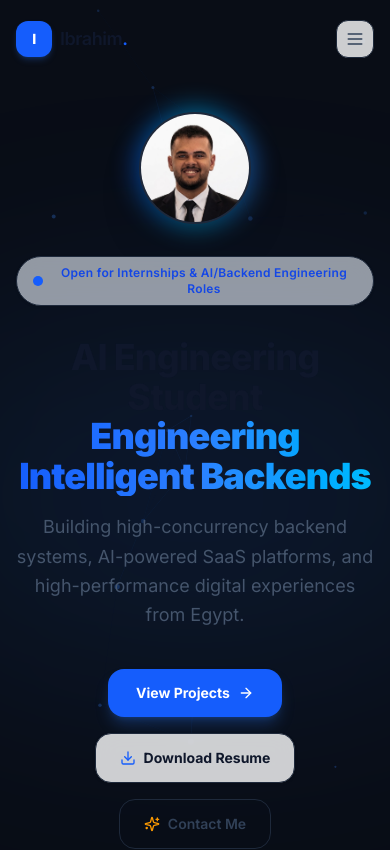
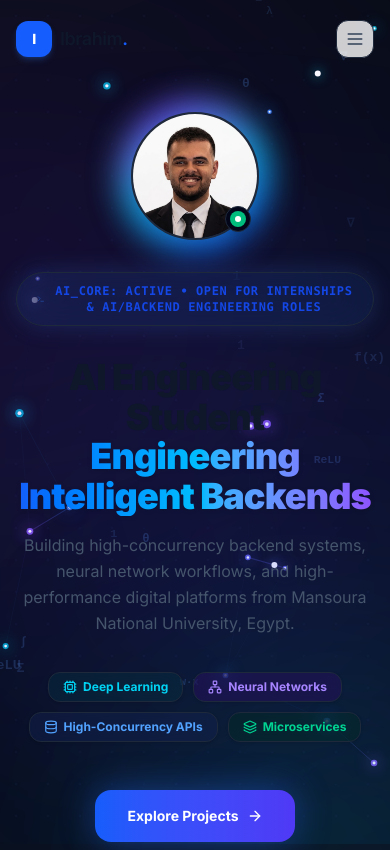
Before and after one commit to ibrahimahmed172018-hub/ibrahim-portfolio, a Next.js app: page / in a window 390 px wide. Shown: the top 850 px of the page. Built offline with nearby package versions, Linux system fonts and the light colour scheme.

Commit message:
feat: upgrade AI Neural Network canvas background, synaptic data signals, and vivid hero animations

```diff
--- a/src/components/interactive/Canvas3DBackground.tsx
+++ b/src/components/interactive/Canvas3DBackground.tsx
@@ -1,6 +1,34 @@
 "use client";
 
 import { useEffect, useRef } from "react";
+
+interface Node {
+  x: number;
+  y: number;
+  vx: number;
+  vy: number;
+  radius: number;
+  color: string;
+  glowColor: string;
+  pulsePhase: number;
+}
+
+interface Signal {
+  fromIdx: number;
+  toIdx: number;
+  progress: number;
+  speed: number;
+  color: string;
+}
+
+interface MatrixGlyph {
+  x: number;
+  y: number;
+  char: string;
+  vy: number;
+  alpha: number;
+  size: number;
+}
 
 export function Canvas3DBackground() {
   const canvasRef = useRef<HTMLCanvasElement | null>(null);
@@ -9,42 +37,18 @@ export function Canvas3DBackground() {
     const canvas = canvasRef.current;
     if (!canvas) return;
 
-    const ctx = canvas.getContext("2d");
+    const ctx = canvas.getContext("2d", { alpha: true });
     if (!ctx) return;
 
     let animationFrameId: number;
     let width = (canvas.width = window.innerWidth);
     let height = (canvas.height = window.innerHeight);
 
-    // Particle nodes configuration
-    const particleCount = Math.min(Math.floor(width / 22), 65);
-    const particles: {
-      x: number;
-      y: number;
-      vx: number;
-      vy: number;
-      radius: number;
-      alpha: number;
-    }[] = [];
-
-    for (let i = 0; i < particleCount; i++) {
-      particles.push({
-        x: Math.random() * width,
-        y: Math.random() * height,
-        vx: (Math.random() - 0.5) * 0.4,
-        vy: (Math.random() - 0.5) * 0.4,
-        radius: Math.random() * 2 + 1,
-        alpha: Math.random() * 0.5 + 0.2,
-      });
-    }
-
-    let mouseX = width / 2;
-    let mouseY = height / 2;
-
-    const handleMouseMove = (e: MouseEvent) => {
-      mouseX = e.clientX;
-      mouseY = e.clientY;
+    let isVisible = true;
+    const handleVisibility = () => {
+      isVisible = !document.hidden;
     };
+    document.addEventListener("visibilitychange", handleVisibility);
 
     const handleResize = () => {
       if (!canvas) return;
@@ -52,77 +56,256 @@ export function Canvas3DBackground() {
       height = canvas.height = window.innerHeight;
     };
 
-    window.addEventListener("mousemove", handleMouseMove);
-    window.addEventListener("resize", handleResize);
+    window.addEventListener("resize", handleResize, { passive: true });
 
-    const render = () => {
+    // Cyber Palette
+    const palette = [
+      { color: "59, 130, 246", glow: "#3b82f6" }, // Electric Blue
+      { color: "139, 92, 246", glow: "#8b5cf6" }, // Neon Violet
+      { color: "6, 182, 212", glow: "#06b6d4" },  // Cyber Cyan
+      { color: "99, 102, 241", glow: "#6366f1" }  // Indigo Pulse
+    ];
+
+    // 1. Generate Neural Nodes
+    const nodeCount = Math.min(Math.floor(width / 26), 55);
+    const nodes: Node[] = Array.from({ length: nodeCount }, (_, i) => {
+      const p = palette[i % palette.length];
+      return {
+        x: Math.random() * width,
+        y: Math.random() * height,
+        vx: (Math.random() - 0.5) * 0.55,
+        vy: (Math.random() - 0.5) * 0.55,
+        radius: 2 + Math.random() * 2.5,
+        color: p.color,
+        glowColor: p.glow,
+        pulsePhase: Math.random() * Math.PI * 2
+      };
+    });
+
+    // 2. Active Synaptic Signal Packets
+    const signals: Signal[] = [];
+    const maxSignals = 18;
+
+    const spawnSignal = () => {
+      if (signals.length >= maxSignals || nodes.length < 2) return;
+      const fromIdx = Math.floor(Math.random() * nodes.length);
+      // Find nearest neighbor
+      let nearestIdx = -1;
+      let minDistance = 160;
+
+      for (let j = 0; j < nodes.length; j++) {
+        if (j === fromIdx) continue;
+        const dist = Math.hypot(nodes[fromIdx].x - nodes[j].x, nodes[fromIdx].y - nodes[j].y);
+        if (dist < minDistance) {
+          minDistance = dist;
+          nearestIdx = j;
+        }
+      }
+
+      if (nearestIdx !== -1) {
+        signals.push({
+          fromIdx,
+          toIdx: nearestIdx,
+          progress: 0,
+          speed: 0.015 + Math.random() * 0.02,
+          color: nodes[fromIdx].glowColor
+        });
+      }
+    };
+
+    // 3. Floating Math / AI Matrix Glyphs
+    const glyphChars = ["0", "1", "λ", "∫", "f(x)", "∂L", "w·x", "ReLU", "θ", "∇", "Σ", "AI"];
+    const glyphs: MatrixGlyph[] = Array.from({ length: 18 }, () => ({
+      x: Math.random() * width,
+      y: Math.random() * height,
+      char: glyphChars[Math.floor(Math.random() * glyphChars.length)],
+      vy: -0.25 - Math.random() * 0.4,
+      alpha: 0.15 + Math.random() * 0.25,
+      size: 10 + Math.random() * 4
+    }));
+
+    // Mouse Tracking
+    let mouseX = width / 2;
+    let mouseY = height / 2;
+    let isInteracting = false;
+
+    const handleMouseMove = (e: MouseEvent) => {
+      mouseX = e.clientX;
+      mouseY = e.clientY;
+      isInteracting = true;
+    };
+
+    const handleTouchMove = (e: TouchEvent) => {
+      if (e.touches.length > 0) {
+        mouseX = e.touches[0].clientX;
+        mouseY = e.touches[0].clientY;
+        isInteracting = true;
+      }
+    };
+
+    window.addEventListener("mousemove", handleMouseMove, { passive: true });
+    window.addEventListener("touchmove", handleTouchMove, { passive: true });
+
+    let time = 0;
+    let lastTime = performance.now();
+
+    const render = (now: number) => {
+      animationFrameId = requestAnimationFrame(render);
+      if (!isVisible) return;
+
+      const delta = now - lastTime;
+      if (delta < 15) return; // 60 FPS throttling
+      lastTime = now;
+
+      time += 1;
       ctx.clearRect(0, 0, width, height);
 
-      // Check dark mode status
       const isDark = document.documentElement.classList.contains("dark");
-      const baseNodeColor = isDark ? "59, 130, 246" : "37, 99, 235";
-      const lineBaseColor = isDark ? "59, 130, 246" : "37, 99, 235";
 
-      // Draw particle nodes & connect near neighbors
-      for (let i = 0; i < particles.length; i++) {
-        const p = particles[i];
+      // Periodic Signal Spawning
+      if (time % 12 === 0) {
+        spawnSignal();
+      }
 
-        // Update positions with subtle mouse attraction
-        const dx = mouseX - p.x;
-        const dy = mouseY - p.y;
-        const distToMouse = Math.sqrt(dx * dx + dy * dy);
-
-        if (distToMouse < 180) {
-          p.x += (dx / distToMouse) * 0.25;
-          p.y += (dy / distToMouse) * 0.25;
+      // --- A. Draw Floating AI Matrix Glyphs ---
+      ctx.textAlign = "center";
+      ctx.textBaseline = "middle";
+      glyphs.forEach((g) => {
+        g.y += g.vy;
+        if (g.y < -20) {
+          g.y = height + 20;
+          g.x = Math.random() * width;
         }
 
-        p.x += p.vx;
-        p.y += p.vy;
+        ctx.font = `600 ${g.size}px monospace`;
+        ctx.fillStyle = isDark
+          ? `rgba(96, 165, 250, ${g.alpha * 0.6})`
+          : `rgba(37, 99, 235, ${g.alpha * 0.45})`;
+        ctx.fillText(g.char, g.x, g.y);
+      });
 
-        // Bounce on boundaries
-        if (p.x < 0 || p.x > width) p.vx *= -1;
-        if (p.y < 0 || p.y > height) p.vy *= -1;
+      // --- B. Update & Draw Neural Nodes & Synaptic Connections ---
+      const maxConnDist = 160;
 
-        // Render point
-        ctx.beginPath();
-        ctx.arc(p.x, p.y, p.radius, 0, Math.PI * 2);
-        ctx.fillStyle = `rgba(${baseNodeColor}, ${p.alpha * (isDark ? 0.6 : 0.4)})`;
-        ctx.fill();
+      for (let i = 0; i < nodes.length; i++) {
+        const n = nodes[i];
 
-        // Connect near neighbors
-        for (let j = i + 1; j < particles.length; j++) {
-          const p2 = particles[j];
-          const distance = Math.hypot(p.x - p2.x, p.y - p2.y);
+        // Magnetic mouse reaction
+        if (isInteracting) {
+          const dx = mouseX - n.x;
+          const dy = mouseY - n.y;
+          const dist = Math.hypot(dx, dy);
+          if (dist < 220 && dist > 1) {
+            const force = (1 - dist / 220) * 0.75;
+            n.x += (dx / dist) * force;
+            n.y += (dy / dist) * force;
+          }
+        }
 
-          if (distance < 140) {
-            const opacity = (1 - distance / 140) * (isDark ? 0.15 : 0.08);
+        n.x += n.vx;
+        n.y += n.vy;
+
+        if (n.x < 10 || n.x > width - 10) n.vx *= -1;
+        if (n.y < 10 || n.y > height - 10) n.vy *= -1;
+
+        // Draw Synaptic Connection Lines
+        for (let j = i + 1; j < nodes.length; j++) {
+          const n2 = nodes[j];
+          const dist = Math.hypot(n.x - n2.x, n.y - n2.y);
+
+          if (dist < maxConnDist) {
+            const lineAlpha = (1 - dist / maxConnDist) * (isDark ? 0.35 : 0.22);
+
             ctx.beginPath();
-            ctx.moveTo(p.x, p.y);
-            ctx.lineTo(p2.x, p2.y);
-            ctx.strokeStyle = `rgba(${lineBaseColor}, ${opacity})`;
-            ctx.lineWidth = 0.8;
+            ctx.moveTo(n.x, n.y);
+            ctx.lineTo(n2.x, n2.y);
+
+            const gradient = ctx.createLinearGradient(n.x, n.y, n2.x, n2.y);
+            gradient.addColorStop(0, `rgba(${n.color}, ${lineAlpha})`);
+            gradient.addColorStop(1, `rgba(${n2.color}, ${lineAlpha})`);
+
+            ctx.strokeStyle = gradient;
+            ctx.lineWidth = (1 - dist / maxConnDist) * 1.5;
             ctx.stroke();
           }
         }
       }
 
-      animationFrameId = requestAnimationFrame(render);
+      // --- C. Draw Active Synapse Signal Packets ---
+      for (let k = signals.length - 1; k >= 0; k--) {
+        const s = signals[k];
+        s.progress += s.speed;
+
+        const from = nodes[s.fromIdx];
+        const to = nodes[s.toIdx];
+
+        if (!from || !to || s.progress >= 1) {
+          signals.splice(k, 1);
+          continue;
+        }
+
+        const currX = from.x + (to.x - from.x) * s.progress;
+        const currY = from.y + (to.y - from.y) * s.progress;
+
+        ctx.save();
+        ctx.shadowBlur = 12;
+        ctx.shadowColor = s.color;
+        ctx.beginPath();
+        ctx.arc(currX, currY, 3, 0, Math.PI * 2);
+        ctx.fillStyle = isDark ? "#ffffff" : s.color;
+        ctx.fill();
+        ctx.restore();
+      }
+
+      // --- D. Draw Node Bodies & Glowing Halos ---
+      nodes.forEach((n) => {
+        n.pulsePhase += 0.04;
+        const pulse = 1 + Math.sin(n.pulsePhase) * 0.25;
+
+        ctx.save();
+        // Halo Glow
+        ctx.shadowBlur = isDark ? 16 : 8;
+        ctx.shadowColor = n.glowColor;
+
+        // Core Node
+        ctx.beginPath();
+        ctx.arc(n.x, n.y, n.radius * pulse, 0, Math.PI * 2);
+        ctx.fillStyle = isDark ? `rgba(${n.color}, 0.9)` : `rgba(${n.color}, 0.8)`;
+        ctx.fill();
+
+        // White Center Core
+        ctx.beginPath();
+        ctx.arc(n.x, n.y, Math.max(1, (n.radius * pulse) / 2.2), 0, Math.PI * 2);
+        ctx.fillStyle = "#ffffff";
+        ctx.fill();
+
+        ctx.restore();
+      });
     };
 
-    render();
+    animationFrameId = requestAnimationFrame(render);
 
     return () => {
+      document.removeEventListener("visibilitychange", handleVisibility);
+      window.removeEventListener("resize", handleResize);
+      window.removeEventListener("mousemove", handleMouseMove);
+      window.removeEventListener("touchmove", handleTouchMove);
       cancelAnimationFrame(animationFrameId);
-      window.removeEventListener("mousemove", handleMouseMove);
-      window.removeEventListener("resize", handleResize);
     };
   }, []);
 
   return (
-    <canvas
-      ref={canvasRef}
-      className="pointer-events-none fixed inset-0 z-0 h-full w-full opacity-70 transition-opacity duration-1000"
-    />
+    <div className="pointer-events-none fixed inset-0 z-0 h-full w-full overflow-hidden select-none">
+      {/* Background Neural Canvas */}
+      <canvas ref={canvasRef} className="absolute inset-0 w-full h-full" />
+
+      {/* Cyber Grid Pattern Accent */}
+      <div className="absolute inset-0 bg-[radial-gradient(#3b82f61a_1px,transparent_1px)] [background-size:32px_32px] opacity-40 dark:opacity-60" />
+
+      {/* Ambient Moving AI Lighting Spheres */}
+      <div className="absolute top-1/4 left-1/4 w-[500px] h-[500px] bg-blue-600/15 dark:bg-blue-600/20 rounded-full blur-[140px] pointer-events-none animate-pulse" />
+      <div className="absolute bottom-1/3 right-1/4 w-[550px] h-[550px] bg-violet-600/15 dark:bg-violet-600/20 rounded-full blur-[160px] pointer-events-none" />
+      <div className="absolute top-3/4 left-1/3 w-[450px] h-[450px] bg-cyan-600/10 dark:bg-cyan-600/15 rounded-full blur-[130px] pointer-events-none" />
+    </div>
   );
 }
--- a/src/components/sections/HeroSection.tsx
+++ b/src/components/sections/HeroSection.tsx
@@ -1,7 +1,7 @@
 "use client";
 
 import { motion } from "framer-motion";
-import { ArrowRight, Code2, Download, FileText, Sparkles, Terminal, ChevronDown } from "lucide-react";
+import { ArrowRight, Code2, Download, Sparkles, Terminal, ChevronDown, Cpu, Network, Database, Layers } from "lucide-react";
 import { PORTFOLIO_DATA } from "@/data/portfolio";
 
 interface HeroSectionProps {
@@ -9,84 +9,120 @@ interface HeroSectionProps {
 }
 
 export function HeroSection({ onOpenResume }: HeroSectionProps) {
+  const floatingTags = [
+    { label: "Deep Learning", icon: Cpu, color: "text-cyan-400 border-cyan-500/30 bg-cyan-950/40" },
+    { label: "Neural Networks", icon: Network, color: "text-violet-400 border-violet-500/30 bg-violet-950/40" },
+    { label: "High-Concurrency APIs", icon: Database, color: "text-blue-400 border-blue-500/30 bg-blue-950/40" },
+    { label: "Microservices", icon: Layers, color: "text-emerald-400 border-emerald-500/30 bg-emerald-950/40" }
+  ];
+
   return (
     <section id="hero" className="relative min-h-screen flex items-center justify-center pt-28 pb-16 px-4 sm:px-6 lg:px-8 overflow-hidden">
-      {/* Subtle Background Glow Orbs */}
-      <div className="absolute top-1/4 left-1/2 -translate-x-1/2 w-[600px] h-[350px] bg-blue-500/10 dark:bg-blue-600/15 blur-[120px] rounded-full pointer-events-none -z-10" />
+      {/* Dynamic Background Glow Spheres */}
+      <div className="absolute top-1/4 left-1/2 -translate-x-1/2 w-[700px] h-[450px] bg-gradient-to-r from-blue-600/20 via-indigo-600/20 to-violet-600/20 blur-[150px] rounded-full pointer-events-none -z-10 animate-pulse" />
+      <div className="absolute bottom-1/4 left-1/4 w-[400px] h-[400px] bg-cyan-500/10 blur-[130px] rounded-full pointer-events-none -z-10" />
 
       <div className="max-w-5xl mx-auto text-center space-y-8 z-10">
-        {/* Profile Avatar Showcase */}
+        {/* Profile Avatar Showcase with Rotating Cyber Ring */}
         <motion.div
           initial={{ opacity: 0, scale: 0.8 }}
           animate={{ opacity: 1, scale: 1 }}
-          transition={{ duration: 0.6 }}
+          transition={{ duration: 0.7, ease: [0.16, 1, 0.3, 1] }}
           className="relative inline-block mx-auto group"
         >
-          <div className="absolute -inset-1 rounded-full bg-gradient-to-r from-blue-600 via-sky-400 to-blue-500 opacity-70 blur-md group-hover:opacity-100 transition duration-500 animate-pulse" />
-          <div className="relative w-28 h-28 sm:w-36 sm:h-36 rounded-full overflow-hidden border-2 border-blue-400/80 shadow-2xl bg-slate-900">
+          {/* Animated Neon Cyber Ring */}
+          <div className="absolute -inset-2.5 rounded-full bg-gradient-to-r from-blue-600 via-cyan-400 to-violet-600 opacity-80 blur-lg group-hover:opacity-100 transition-all duration-700 animate-spin [animation-duration:10s]" />
+
+          <div className="relative w-32 h-32 sm:w-40 sm:h-40 rounded-full overflow-hidden border-2 border-blue-400/90 dark:border-blue-400 shadow-[0_0_40px_rgba(59,130,246,0.5)] bg-slate-950">
             <img
               src={PORTFOLIO_DATA.personal.avatar}
               alt={PORTFOLIO_DATA.personal.name}
-              className="w-full h-full object-cover group-hover:scale-105 transition-transform duration-500"
+              className="w-full h-full object-cover group-hover:scale-110 transition-transform duration-700"
             />
+          </div>
+
+          {/* AI Core Status Indicator Dot */}
+          <div className="absolute bottom-2 right-2 p-1 rounded-full bg-slate-950 border border-blue-500/50 shadow-lg">
+            <div className="w-4 h-4 rounded-full bg-emerald-500 animate-ping absolute opacity-75" />
+            <div className="w-4 h-4 rounded-full bg-emerald-500 relative flex items-center justify-center">
+              <span className="w-1.5 h-1.5 rounded-full bg-white" />
+            </div>
           </div>
         </motion.div>
 
-        {/* Availability Badge */}
+        {/* Availability & System Status Badge */}
+        <motion.div
+          initial={{ opacity: 0, y: 15 }}
+          animate={{ opacity: 1, y: 0 }}
+          transition={{ duration: 0.5, delay: 0.1 }}
+          className="inline-flex items-center space-x-2.5 px-5 py-2.5 rounded-full border border-blue-400/40 dark:border-blue-500/40 bg-blue-500/10 dark:bg-blue-950/60 backdrop-blur-xl shadow-[0_0_25px_rgba(59,130,246,0.2)]"
+        >
+          <Terminal className="w-3.5 h-3.5 text-blue-500 dark:text-blue-400 animate-pulse" />
+          <span className="text-xs font-mono font-bold text-blue-700 dark:text-blue-300 tracking-wider uppercase">
+            AI_CORE: ACTIVE • {PORTFOLIO_DATA.personal.status}
+          </span>
+        </motion.div>
+
+        {/* Hero Main Heading */}
         <motion.div
           initial={{ opacity: 0, y: 20 }}
           animate={{ opacity: 1, y: 0 }}
-          transition={{ duration: 0.5 }}
-          className="inline-flex items-center space-x-2 px-4 py-2 rounded-full border border-blue-200 dark:border-blue-900/60 bg-blue-50/60 dark:bg-blue-950/40 backdrop-blur-md shadow-sm"
-        >
-          <span className="relative flex h-2.5 w-2.5">
-            <span className="animate-ping absolute inline-flex h-full w-full rounded-full bg-blue-400 opacity-75" />
-            <span className="relative inline-flex rounded-full h-2.5 w-2.5 bg-blue-600 dark:bg-blue-400" />
-          </span>
-          <span className="text-xs font-semibold text-blue-700 dark:text-blue-300 tracking-wide">
-            {PORTFOLIO_DATA.personal.status}
-          </span>
-        </motion.div>
-
-        {/* Hero Title & Main Statement */}
-        <motion.div
-          initial={{ opacity: 0, y: 20 }}
-          animate={{ opacity: 1, y: 0 }}
-          transition={{ duration: 0.6, delay: 0.1 }}
+          transition={{ duration: 0.6, delay: 0.15 }}
           className="space-y-4"
         >
-          <h1 className="text-4xl sm:text-6xl lg:text-7xl font-extrabold tracking-tight text-slate-900 dark:text-white leading-[1.1]">
+          <h1 className="text-4xl sm:text-6xl lg:text-7xl font-black tracking-tight text-slate-900 dark:text-white leading-[1.1]">
             <span className="block">{PORTFOLIO_DATA.personal.role}</span>
-            <span className="block text-transparent bg-clip-text bg-gradient-to-r from-blue-600 via-blue-500 to-sky-400 dark:from-blue-400 dark:via-sky-400 dark:to-blue-300 font-black">
+            <span className="block text-transparent bg-clip-text bg-gradient-to-r from-blue-600 via-sky-400 to-violet-500 dark:from-blue-400 dark:via-cyan-300 dark:to-violet-400 font-black drop-shadow-sm">
               Engineering Intelligent Backends
             </span>
           </h1>
 
-          <p className="max-w-2xl mx-auto text-lg sm:text-xl text-slate-600 dark:text-slate-300 font-normal leading-relaxed">
-            Building high-concurrency backend systems, AI-powered SaaS platforms, and high-performance digital experiences from Egypt.
+          <p className="max-w-2xl mx-auto text-base sm:text-lg text-slate-600 dark:text-slate-300 font-normal leading-relaxed">
+            Building high-concurrency backend systems, neural network workflows, and high-performance digital platforms from Mansoura National University, Egypt.
           </p>
+        </motion.div>
+
+        {/* Floating Specialty Chips */}
+        <motion.div
+          initial={{ opacity: 0, y: 15 }}
+          animate={{ opacity: 1, y: 0 }}
+          transition={{ duration: 0.6, delay: 0.2 }}
+          className="flex flex-wrap items-center justify-center gap-2.5 max-w-3xl mx-auto pt-1"
+        >
+          {floatingTags.map((tag, idx) => {
+            const Icon = tag.icon;
+            return (
+              <div
+                key={idx}
+                className={`inline-flex items-center space-x-1.5 px-3.5 py-1.5 rounded-xl border text-xs font-bold backdrop-blur-md transition-all duration-300 hover:scale-105 shadow-sm ${tag.color}`}
+              >
+                <Icon className="w-3.5 h-3.5" />
+                <span>{tag.label}</span>
+              </div>
+            );
+          })}
         </motion.div>
 
         {/* CTAs */}
         <motion.div
           initial={{ opacity: 0, y: 20 }}
           animate={{ opacity: 1, y: 0 }}
-          transition={{ duration: 0.6, delay: 0.2 }}
-          className="flex flex-wrap items-center justify-center gap-4 pt-2"
+          transition={{ duration: 0.6, delay: 0.25 }}
+          className="flex flex-wrap items-center justify-center gap-4 pt-4"
         >
           {/* View Projects CTA */}
           <a
             href="#projects"
-            className="group relative inline-flex items-center space-x-2 px-7 py-3.5 rounded-2xl bg-blue-600 hover:bg-blue-700 text-white font-bold text-sm transition-all duration-200 shadow-lg shadow-blue-500/25 hover:shadow-blue-500/40 hover:-translate-y-0.5"
+            className="group relative inline-flex items-center space-x-2 px-8 py-4 rounded-2xl bg-gradient-to-r from-blue-600 to-indigo-600 hover:from-blue-500 hover:to-indigo-500 text-white font-bold text-sm transition-all duration-300 shadow-[0_0_35px_rgba(37,99,235,0.45)] hover:shadow-[0_0_50px_rgba(37,99,235,0.7)] hover:-translate-y-0.5"
           >
-            <span>View Projects</span>
-            <ArrowRight className="w-4 h-4 group-hover:translate-x-1 transition-transform" />
+            <span>Explore Projects</span>
+            <ArrowRight className="w-4 h-4 group-hover:translate-x-1.5 transition-transform" />
           </a>
 
           {/* Download Resume CTA */}
           <button
             onClick={onOpenResume}
-            className="inline-flex items-center space-x-2 px-6 py-3.5 rounded-2xl border border-slate-300 dark:border-slate-800 bg-white/80 dark:bg-slate-900/80 hover:bg-slate-50 dark:hover:bg-slate-800 text-slate-900 dark:text-white font-bold text-sm transition-all duration-200 shadow-sm backdrop-blur-md hover:-translate-y-0.5"
+            className="inline-flex items-center space-x-2 px-7 py-4 rounded-2xl border border-slate-300 dark:border-slate-800 bg-white/90 dark:bg-slate-900/90 hover:bg-slate-50 dark:hover:bg-slate-800 text-slate-900 dark:text-white font-bold text-sm transition-all duration-300 shadow-sm backdrop-blur-md hover:border-blue-500/50 hover:-translate-y-0.5"
           >
             <Download className="w-4 h-4 text-blue-600 dark:text-blue-400" />
             <span>Download Resume</span>
@@ -95,7 +131,7 @@ export function HeroSection({ onOpenResume }: HeroSectionProps) {
           {/* Contact Me CTA */}
           <a
             href="#contact"
-            className="inline-flex items-center space-x-2 px-6 py-3.5 rounded-2xl border border-transparent hover:border-slate-200 dark:hover:border-slate-800 text-slate-700 dark:text-slate-300 font-semibold text-sm transition-all duration-200"
+            className="inline-flex items-center space-x-2 px-6 py-4 rounded-2xl border border-transparent hover:border-slate-200 dark:hover:border-slate-800 text-slate-700 dark:text-slate-300 font-semibold text-sm transition-all duration-200"
           >
             <Sparkles className="w-4 h-4 text-amber-500" />
             <span>Contact Me</span>
@@ -112,12 +148,12 @@ export function HeroSection({ onOpenResume }: HeroSectionProps) {
           {PORTFOLIO_DATA.stats.map((stat, idx) => (
             <div
               key={idx}
-              className="p-4 rounded-2xl border border-slate-200/80 dark:border-slate-800/80 bg-white/60 dark:bg-slate-900/60 backdrop-blur-md shadow-sm"
+              className="p-5 rounded-2xl border border-slate-200/80 dark:border-slate-800/80 bg-white/70 dark:bg-slate-900/70 backdrop-blur-md shadow-sm hover:border-blue-500/40 transition-all duration-300 group"
             >
-              <div className="text-2xl sm:text-3xl font-extrabold text-blue-600 dark:text-blue-400">
+              <div className="text-2xl sm:text-3xl font-black text-transparent bg-clip-text bg-gradient-to-r from-blue-600 to-indigo-500 dark:from-blue-400 dark:to-cyan-300 group-hover:scale-105 transition-transform">
                 {stat.value}
               </div>
-              <div className="text-xs font-medium text-slate-500 dark:text-slate-400 mt-1">
+              <div className="text-xs font-semibold text-slate-500 dark:text-slate-400 mt-1">
                 {stat.label}
               </div>
             </div>
@@ -133,7 +169,7 @@ export function HeroSection({ onOpenResume }: HeroSectionProps) {
         >
           <a
             href="#about"
-            className="p-2 rounded-full text-slate-400 hover:text-blue-600 dark:hover:text-blue-400 transition-colors animate-bounce"
+            className="p-2.5 rounded-full text-slate-400 hover:text-blue-600 dark:hover:text-blue-400 transition-colors animate-bounce"
             aria-label="Scroll to About"
           >
             <ChevronDown className="w-5 h-5" />
```
Also changed, not shown: src/components/sections/ProjectsSection.tsx (+7 -3 lines), src/components/sections/SkillsSection.tsx (+16 -16 lines).
